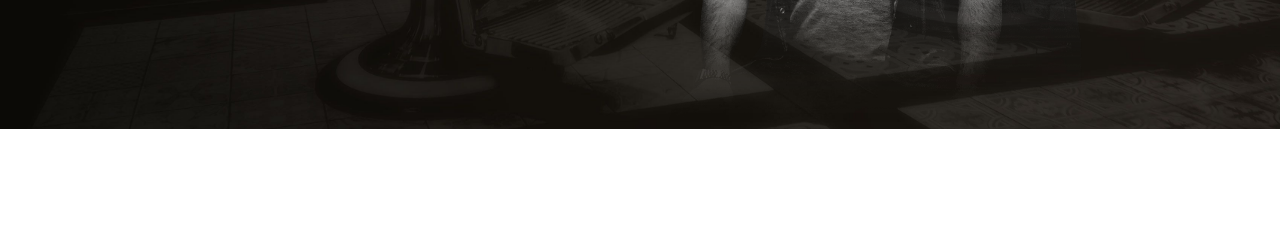
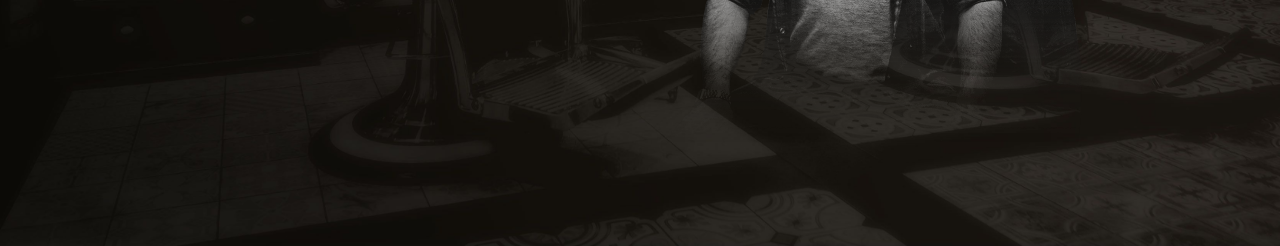
Before and after one commit to giuseppeperna/proj-html-vuejs, a plain HTML site: page index.html in a window 1280 px wide. Shown: the part 554-800 px from the top of the page. Drawn offline with Linux system fonts and the light colour scheme.

Commit message:
Barber Shop
Header and Hero completed

```diff
--- a/css/style.css
+++ b/css/style.css
@@ -113,6 +113,8 @@ header {
   background-position: center;
   background-repeat: no-repeat;
   background-size: cover;
+  padding: 20px 0;
+  height: 100vh;
 }
 
 #navbar-top {
```
Also changed, not shown: index.html (+0 -1 lines).
